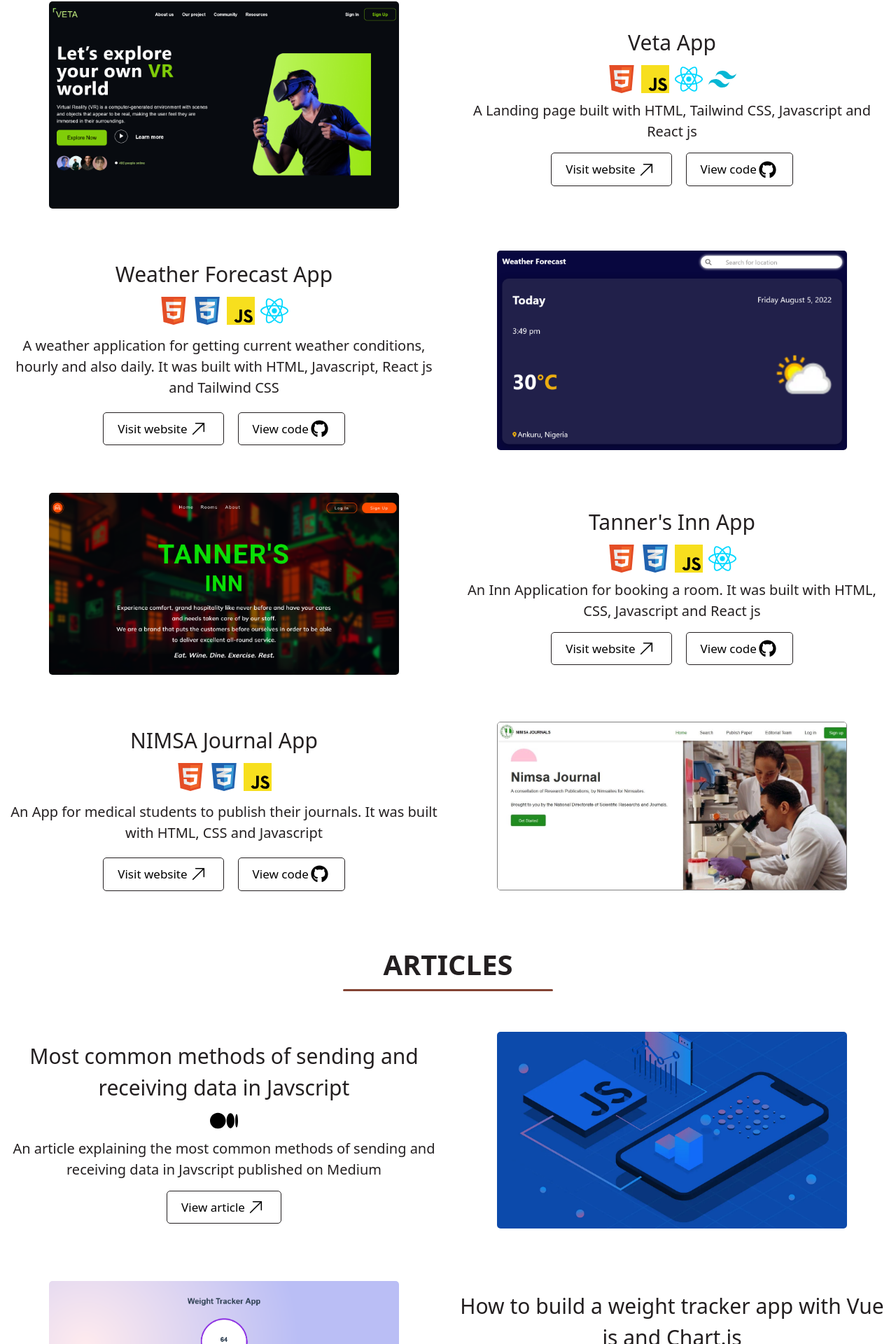
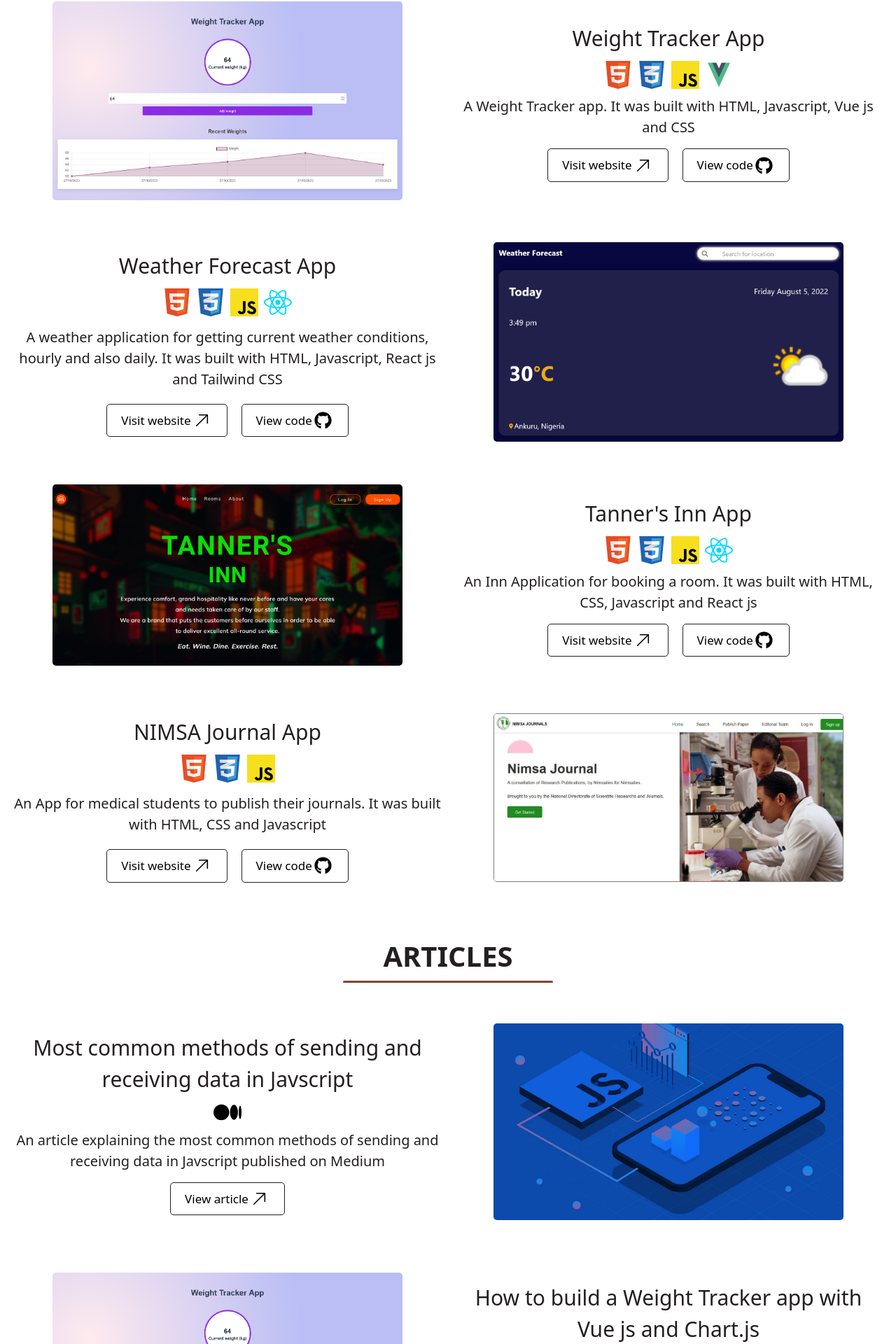
Before and after one commit to Fificode/firdaws_lamidi, a React (Create React App) app: page / in a window 1280 px wide. Shown: the part 1931-3851 px from the top of the page at 70% size. Built offline with nearby package versions, Linux system fonts and the light colour scheme.

Commit message:
added new project

```diff
--- a/src/components/ProjectTwo.jsx
+++ b/src/components/ProjectSix.jsx
@@ -2,16 +2,15 @@ import React from 'react'
 import github from '../assets/github.svg'
 
 
-const ProjectTwo = ({header, stackone, stackthree, stackfour, stackfive, explanation, projectimage}) => {
+const ProjectSix = ({header, stackone, stackthree, stacksix, stacktwo, explanation, projectimage}) => {
   return (
     <div className="flex flex-col-reverse xl:flex-row-reverse items-center justify-center">
       <div className="flex flex-col items-center m-[10px] flex-[100%] max-w-full" >
         <h1 className="mt-[20px] md:text-[30px] text-[25px] text-light-black text-center font-[500]">{header}</h1>
         <div className="flex my-[10px]">
-          <img src={stackone} alt="HTML logo" className="w-[30px] h-[30px] md:w-[40px] md:h-[40px] mx-1" />
+          <img src={stackone} alt="HTML logo" className="w-[30px] h-[30px] md:w-[40px] md:h-[40px] mx-1" /><img src={stacktwo} alt="CSS logo" className="w-[30px] h-[30px] md:w-[40px] md:h-[40px] mx-1" />
           <img src={stackthree} alt="Javascript logo" className="w-[30px] h-[30px] md:w-[40px] md:h-[40px] mx-1" />
-          <img src={stackfour} alt="React js logo" className="w-[30px] h-[30px] md:w-[40px] md:h-[40px] mx-1" />
-          <img src={stackfive} alt="Tailwind css logo" className="w-[30px] h-[30px] md:w-[40px] md:h-[40px] mx-1" />
+          <img src={stacksix} alt="Vue js logo" className="w-[30px] h-[30px] md:w-[40px] md:h-[40px] mx-1" />
         </div>
         <div className="">
           <p className="text-[20px] text-light-black font-[400] text-center">
@@ -21,7 +20,7 @@ const ProjectTwo = ({header, stackone, stackthree, stackfour, stackfive, explana
        <div className="flex flex-row justify-center my-[15px] ">
 <div className="mx-[10px]">
   <div className="border-[1px] px-[20px] py-[5px] md:py-[10px] rounded-[5px] border-light-black flex justify-between items-center">
-    <a href="https://react-tailwind-teta.netlify.app/" target='_blank' rel="noreferrer" className="text-center text-[14px] md:text-[17px]">Visit website</a>
+    <a href="https://fificode-weight-tracker.netlify.app" target='_blank' rel="noreferrer" className="text-center text-[14px] md:text-[17px]">Visit website</a>
      <div className="mx-[3px]"> <svg className="w-[20px] h-[15px] md:w-[25px] md:h-[25px]" xmlns="http://www.w3.org/2000/svg" fill="none" viewBox="0 0 24 24" strokeWidth="1.5" stroke="currentColor" >
   <path strokeLinecap="round" strokeLinejoin="round" d="M4.5 19.5l15-15m0 0H8.25m11.25 0v11.25" />
 </svg>
@@ -32,7 +31,7 @@ const ProjectTwo = ({header, stackone, stackthree, stackfour, stackfive, explana
 </div>
 <div className="mx-[10px]">
   <div className="border-[1px] px-[20px] py-[5px] md:py-[10px] rounded-[5px] border-light-black flex justify-between items-center">
-  <a href="https://github.com/Fificode/react-tailwind-teta-app" target='_blank' rel="noreferrer" className="text-center text-[14px] md:text-[17px]">View code</a>
+  <a href="https://github.com/Fificode/vue-weight-tracker" target='_blank' rel="noreferrer" className="text-center text-[14px] md:text-[17px]">View code</a>
   <img src={github} alt="Github icon" className="fill-black mx-[3px] w-[20px] h-[20px] md:w-[25px] md:h-[25px]" />
   </div>
 </div>
@@ -45,4 +44,4 @@ const ProjectTwo = ({header, stackone, stackthree, stackfour, stackfive, explana
   )
 }
 
-export default ProjectTwo
+export default ProjectSix
--- a/src/containers/Works.jsx
+++ b/src/containers/Works.jsx
@@ -1,8 +1,8 @@
 import React from 'react'
 import ProjectOne from '../components/ProjectOne'
-import ProjectTwo from '../components/ProjectTwo'
+// import ProjectTwo from '../components/ProjectTwo'
 import sandwichapp from '../assets/sandwichapp.png'
-import vetaapp from '../assets/vetaapp.png'
+// import vetaapp from '../assets/vetaapp.png'
 import nimsa from '../assets/nimsa.jpg'
 import tannersapp from '../assets/tannersapp.png'
 import weatherapp from '../assets/weatherapp.png'
@@ -14,6 +14,7 @@ import css from '../assets/css.svg'
 import js from '../assets/js.svg'
 import tailwind from '../assets/tailwind.svg'
 import react from '../assets/react.svg'
+import vue from '../assets/vue.png'
 import medium from '../assets/medium.svg'
 import ArticleOne from '../components/ArticleOne'
 import ArticleTwo from '../components/ArticleTwo'
@@ -21,6 +22,7 @@ import ArticleThree from '../components/ArticleThree'
 import ProjectThree from '../components/ProjectThree'
 import ProjectFour from '../components/ProjectFour'
 import ProjectFive from '../components/ProjectFive'
+import ProjectSix from '../components/ProjectSix'
 
 
 const Works = () => {
@@ -29,19 +31,22 @@ const Works = () => {
        <h2 className="lg:text-[40px] text-[30px] text-light-black text-center mt-[80px] mb-[5px] font-[700]">WORKS</h2>
         <div className="flex justify-center"> <p className="border-b-cognac border-solid border-b-[3px] w-[150px] md:w-[300px] text-center rounded-[2px]"></p></div>
 <div className="mt-[30px]">
+<div className='px-[10px]'>
   <ProjectOne projectimage={sandwichapp} header="Sandwich Club App" stackone={html} stackthree={js} stackfour={tailwind} stackfive={react} explanation="A Sandwich app used for ordering sandwiches. It was built with HTML, Javascript, React js and Tailwind CSS" />
-  <ProjectTwo  projectimage={vetaapp} header="Veta App" stackone={html} stackthree={js} stackfour={react} stackfive={tailwind} explanation="A Landing page built with HTML, Tailwind CSS, Javascript and React js" />
+  <ProjectSix projectimage={wtapp} header="Weight Tracker App" stackone={html} stacktwo={css}  stackthree={js}  stacksix={vue} explanation="A Weight Tracker app. It was built with HTML, Javascript, Vue js and CSS" />
+  {/* <ProjectTwo  projectimage={vetaapp} header="Veta App" stackone={html} stackthree={js} stackfour={react} stackfive={tailwind} explanation="A Landing page built with HTML, Tailwind CSS, Javascript and React js" /> */}
   <ProjectThree projectimage={weatherapp} header="Weather Forecast App" stackone={html} stacktwo={css} stackthree={js} stackfour={react} explanation="A weather application for getting current weather conditions, hourly and also daily. It was built with HTML, Javascript, React js and Tailwind CSS" />
   <ProjectFour projectimage={tannersapp} header="Tanner's Inn App" stackone={html} stacktwo={css} stackthree={js} stackfour={react} explanation="An Inn Application for booking a room. It was built with HTML, CSS, Javascript and React js" />
   <ProjectFive projectimage={nimsa} header="NIMSA Journal App" stackone={html} stacktwo={css} stackthree={js}  explanation="An App for medical students to publish their journals. It was built with HTML, CSS and Javascript " />
-
+ </div>
   <div>
    <h2 className="lg:text-[40px] text-[30px] text-light-black text-center mt-[60px] mb-[5px] font-[700]">ARTICLES</h2>
         <div className="flex justify-center mb-[20px]"> <p className="border-b-cognac border-solid border-b-[3px] w-[150px] md:w-[300px] text-center rounded-[2px]"></p></div>
+        <div className='px-[10px]'>
      <ArticleOne header="Most common methods of sending and receiving data in Javscript" explanation=" An article explaining the most common methods of sending and receiving data in Javscript published on Medium" articleimage={cmjs} stackone={medium}/>
-     <ArticleTwo header="How to build a weight tracker app with Vue js and Chart.js" explanation=" An article explaining how to build a weight tracker app with Vue js and Chart.js published on Medium" articleimage={wtapp} stackone={medium}/>
+     <ArticleTwo header="How to build a Weight Tracker app with Vue js and Chart.js" explanation=" An article explaining how to build a weight tracker app with Vue js and Chart.js published on Medium" articleimage={wtapp} stackone={medium}/>
       <ArticleThree header="How to Build a Weather App using React js" explanation=" An article explaining how to build a weather app using React js published on Medium" articleimage={weatherarticle} stackone={medium}/>
-
+     </div>
         </div>
 </div>
     </div>
```
Also changed, not shown: src/assets/vue.png (added), 1 other file (tests, documents, lock files or other folders).
